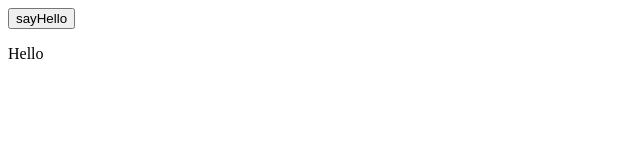
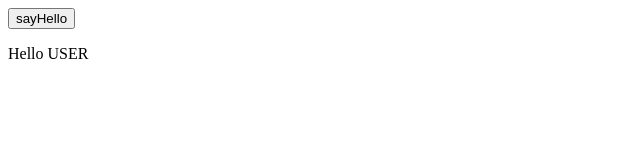
Before and after one commit to rishavkr7/WEB-DEVELOPMENT, a plain HTML site: page module3/class_dom/q3-easy.html in a window 1280 px wide. Both pictures are taken after a click on the button "sayHello". Shown: the full height of the page, 0-640 px from the left. Drawn offline with Linux system fonts and the light colour scheme.

Commit message:
q2 && addEventListner done

```diff
--- a/module3/class_dom/q3-easy.html
+++ b/module3/class_dom/q3-easy.html
@@ -12,11 +12,21 @@
       // Q- On clicking the button append hello to the page
       let btn = document.querySelector("button");
       btn.addEventListener("click",function(){
-        let pTag = document.createElement("p");
-        pTag.innerText = "Hello";
+        let pTag = document.createElement("p")
+        pTag.innerText="Hello USER";
+
         let bodyTag = document.querySelector("body");
         bodyTag.appendChild(pTag);
-      })
+
+})
+
+// let btn = document.querySelector("button");
+//       btn.addEventListener("click",function(){
+//         let pTag = document.createElement("p");
+//         pTag.innerText = "Hello";
+//         let bodyTag = document.querySelector("body");
+//         bodyTag.appendChild(pTag);
+//       })
     </script>
   </body>
 </html>
```
